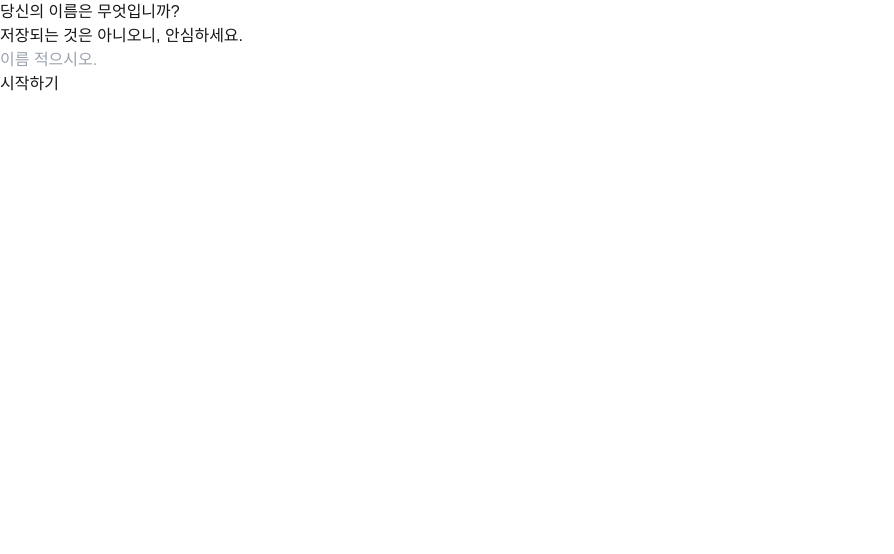
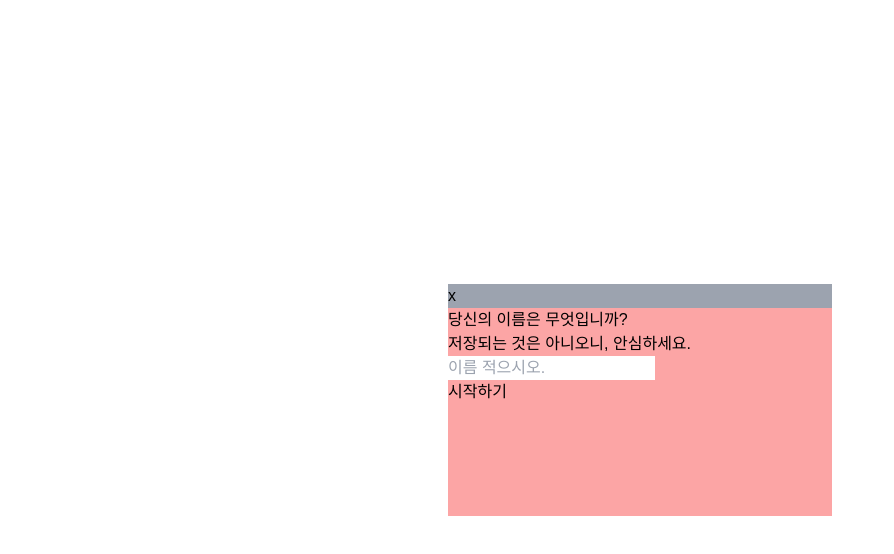
Before and after one commit to yun-21/refusal, a Next.js app in the folder client/: page /name_question in a window 1280 px wide. Shown: the top 554 px of the page, without its empty margins (0-894 px from the left). Built offline with nearby package versions, Linux system fonts and the light colour scheme.

Commit message:
이름 받는 페이지 옛날 윈도우 창느낌으로 커스텀 시작

```diff
--- a/client/src/app/name_question/page.tsx
+++ b/client/src/app/name_question/page.tsx
@@ -12,7 +12,7 @@ export default function Name() {
       },
       body: JSON.stringify({ name })
     })
-    .then((res)=>{
+      .then((res) => {
         console.log(res);
         // 브라우저 환경에서만 sessionStorage 사용
         if (typeof window !== 'undefined') {
@@ -26,11 +26,16 @@ export default function Name() {
     setName(event.target.value);
   }
   return (
-    <div>
+    <div className='text-black w-full h-full flex flex-col justify-center items-center'>
+      <div className='bg-gray-400 w-96 h-6'>
+        x
+      </div>
+      <div className='bg-red-300 w-96 h-52 '>
         <h1>당신의 이름은 무엇입니까?</h1>
         <div>저장되는 것은 아니오니, 안심하세요.</div>
         <input type="text" onChange={nameChange} placeholder="이름 적으시오." />
         <div onClick={nameSend}>시작하기</div>
       </div>
+    </div>
   );
 }
```
Lines whose indentation alone changed are shown as unchanged.
